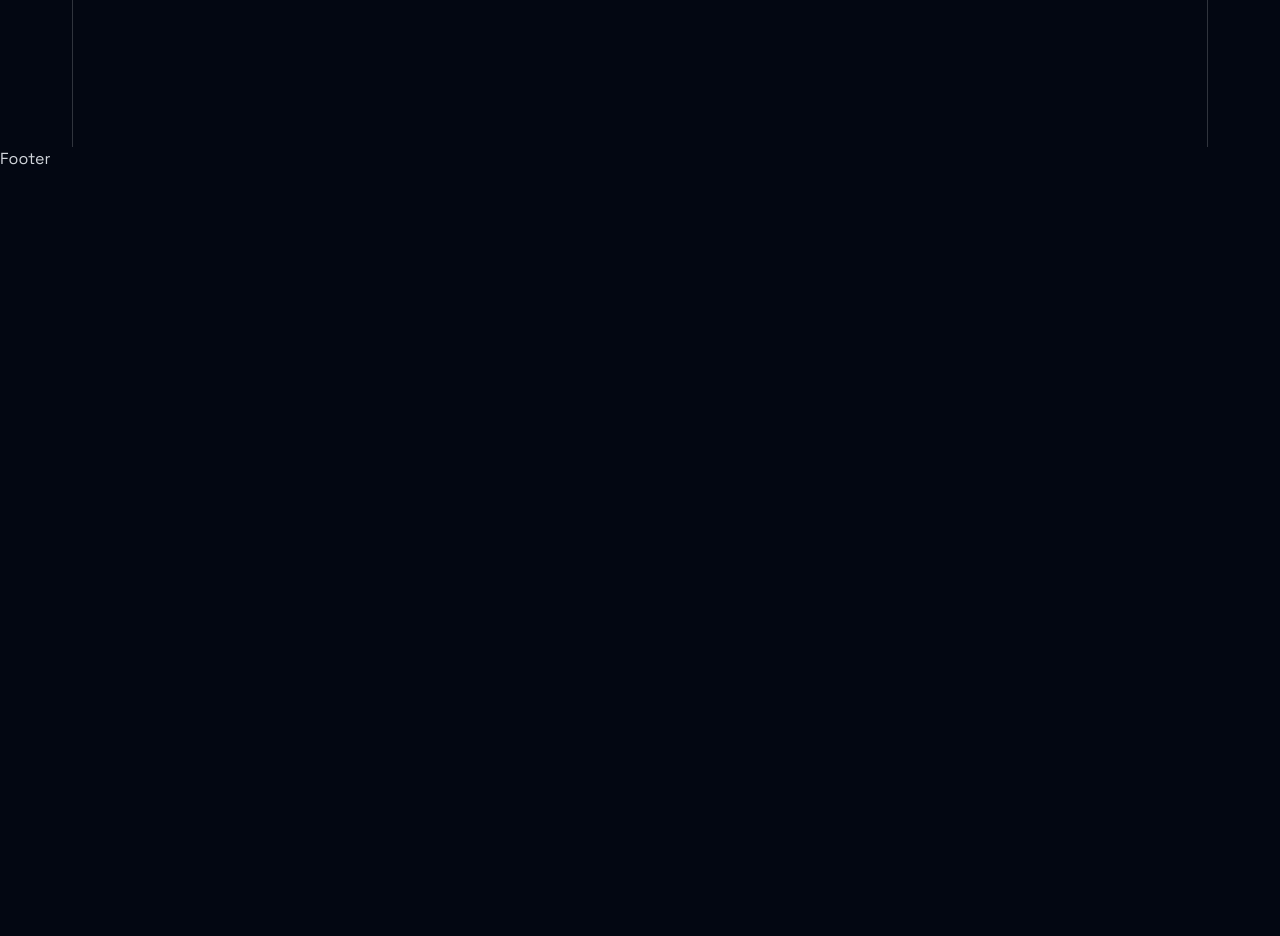
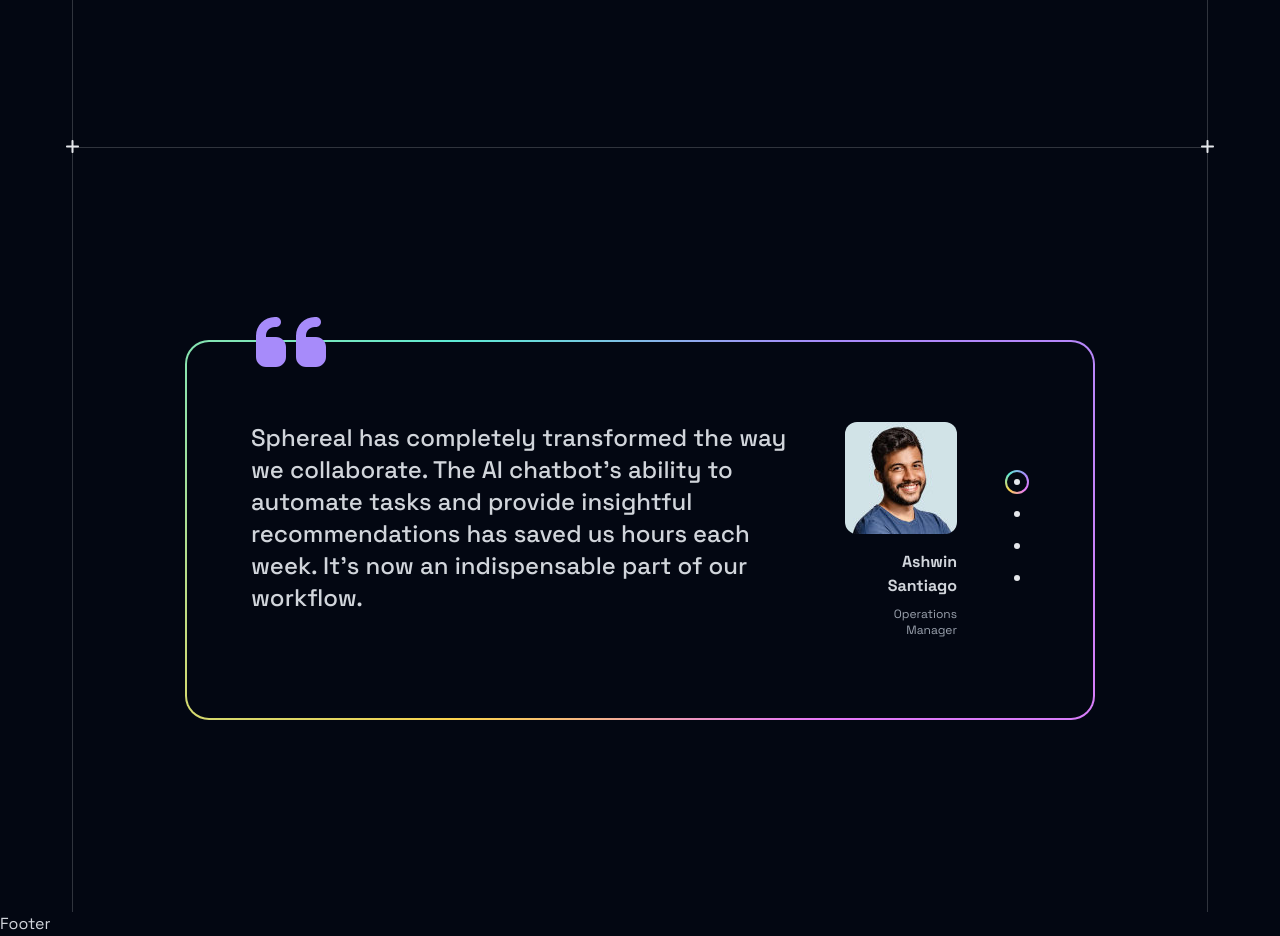
Before and after one commit to rasel9t6/sphereal-ai, a Next.js app: page / in a window 1280 px wide. Shown: the part 3780-4716 px from the top of the page. Before the commit the page ends 3951 px from the top, so only its background shows below. Built offline with nearby package versions, Linux system fonts and the light colour scheme.

Commit message:
Add Testimonials section: integrate testimonials component, enhance layout, and improve styling

```diff
--- a/app/page.tsx
+++ b/app/page.tsx
@@ -3,6 +3,7 @@
 import Header from '@/components/sections/Header';
 import Hero from '@/components/sections/Hero';
 import Pricing from '@/components/sections/Pricing';
+import Testimonials from '@/components/sections/Testimonials';
 
 export default function Home() {
   return (
@@ -12,7 +13,8 @@
       <main className='container h-full'>
         <Companies />
         <Features />
-        <Pricing/>
+        <Pricing />
+        <Testimonials />
       </main>
       <footer>Footer</footer>
     </>
--- a/components/sections/Testimonials.tsx
+++ b/components/sections/Testimonials.tsx
@@ -1,42 +1,94 @@
-import React from "react";
-import AshwinSantiago from "@/assets/images/ashwin-santiago.jpg";
-import AlecWhitten from "@/assets/images/alec-whitten.jpg";
-import ReneWells from "@/assets/images/rene-wells.jpg";
-import MollieHall from "@/assets/images/mollie-hall.jpg";
+import React from 'react';
+import AshwinSantiago from '@/public/images/ashwin-santiago.jpg';
+import AlecWhitten from '@/public/images/alec-whitten.jpg';
+import ReneWells from '@/public/images/rene-wells.jpg';
+import MollieHall from '@/public/images/mollie-hall.jpg';
+import Plus from '../Plus';
+import Image from 'next/image';
+import { FontAwesomeIcon } from '@fortawesome/react-fontawesome';
+import { faQuoteLeft } from '@fortawesome/free-solid-svg-icons';
 
 export const testimonials = [
   {
     quote:
       "Sphereal has completely transformed the way we collaborate. The AI chatbot's ability to automate tasks and provide insightful recommendations has saved us hours each week. It's now an indispensable part of our workflow.",
-    name: "Ashwin Santiago",
-    title: "Operations Manager",
+    name: 'Ashwin Santiago',
+    title: 'Operations Manager',
     image: AshwinSantiago,
   },
   {
     quote:
       "Sphereal integrates effortlessly with our existing tools, and the AI chatbot feels like a natural extension of our team. The responses are impressively accurate, and it's always learning from our interactions.",
-    name: "Alec Whitten",
-    title: "Lead Developer",
+    name: 'Alec Whitten',
+    title: 'Lead Developer',
     image: AlecWhitten,
   },
   {
     quote:
       "Sphereal's AI has elevated our customer service to a whole new level. Its real-time responses and personalized recommendations help us address client needs faster than ever. I can't imagine our support team without it.",
-    name: "Rene Wells",
-    title: "Customer Success Manager",
+    name: 'Rene Wells',
+    title: 'Customer Success Manager',
     image: ReneWells,
   },
   {
     quote:
       "I've never seen a tool like Sphereal. It's intuitive, responsive, and has helped us streamline projects that would normally take days. The AI capabilities are unmatched in terms of accuracy and speed.",
-    name: "Mollie Hall",
-    title: "Product Designer",
+    name: 'Mollie Hall',
+    title: 'Product Designer',
     image: MollieHall,
   },
 ];
+const SELECTED_TESTIMONIAL_INDEX = 0;
+export const Testimonials = () => {
+  return (
+    <section className='border-section relative !border-t'>
+      <Plus />
+      <div className='section-container'>
+        <div className='border-gradient relative flex flex-col gap-12 rounded-3xl px-6 py-16 md:mx-10 md:flex-row md:items-center md:justify-between md:px-10 lg:mx-20 lg:px-16 lg:py-20'>
+          <FontAwesomeIcon
+            icon={faQuoteLeft}
+            className='absolute left-6 top-0 size-20 -translate-y-1/2 text-violet-400 md:left-10 lg:left-16'
+          />
+          {testimonials.map((testimonial, index) => (
+            <React.Fragment key={index}>
+              {index === SELECTED_TESTIMONIAL_INDEX && (
+                <blockquote className='flex flex-col gap-12 lg:flex-row'>
+                  <p className='text-xl font-medium md:text-2xl'>
+                    {testimonial.quote}
+                  </p>
+                  <cite className=' not-italic lg:text-right'>
+                    <Image
+                      src={testimonial.image}
+                      alt={testimonial.name}
+                      className='size-28 max-w-none rounded-xl'
+                    />
+                    <p className='mt-4 font-bold'>{testimonial.name}</p>
+                    <p className='mt-2 text-xs text-gray-400'>
+                      {testimonial.title}
+                    </p>
+                  </cite>
+                </blockquote>
+              )}
+            </React.Fragment>
+          ))}
+          <div className='flex  items-center justify-center gap-2 md:flex-col md:items-end '>
+            {testimonials.map((_, index) => (
+              <div
+                key={index}
+                className='relative isolate inline-flex size-6 cursor-pointer items-center justify-center'
+              >
+                {index === SELECTED_TESTIMONIAL_INDEX && (
+                  <div className='border-gradient absolute -z-10 size-full rounded-full'></div>
+                )}
 
-export const Testimonials = () => {
-  return <section>testimonials section</section>;
+                <div className='size-1.5 rounded-full bg-gray-200' />
+              </div>
+            ))}
+          </div>
+        </div>
+      </div>
+    </section>
+  );
 };
 
 export default Testimonials;
```
